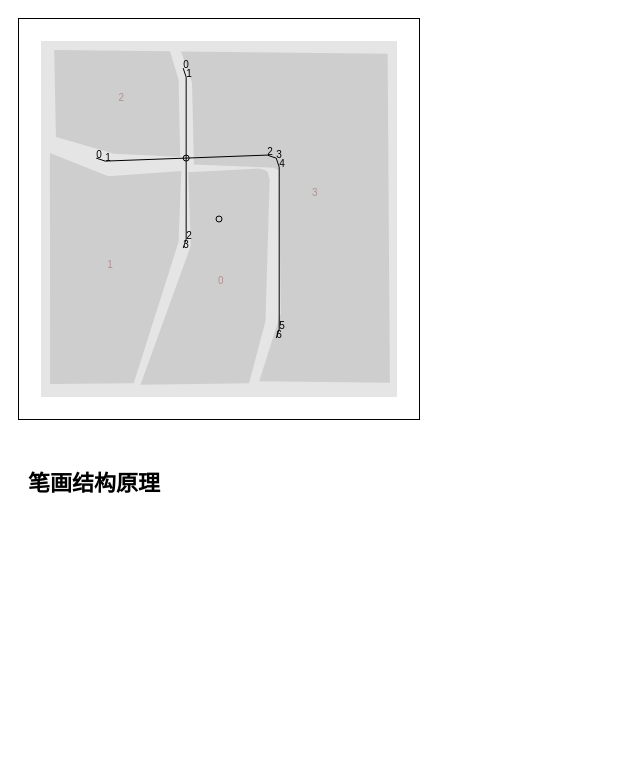
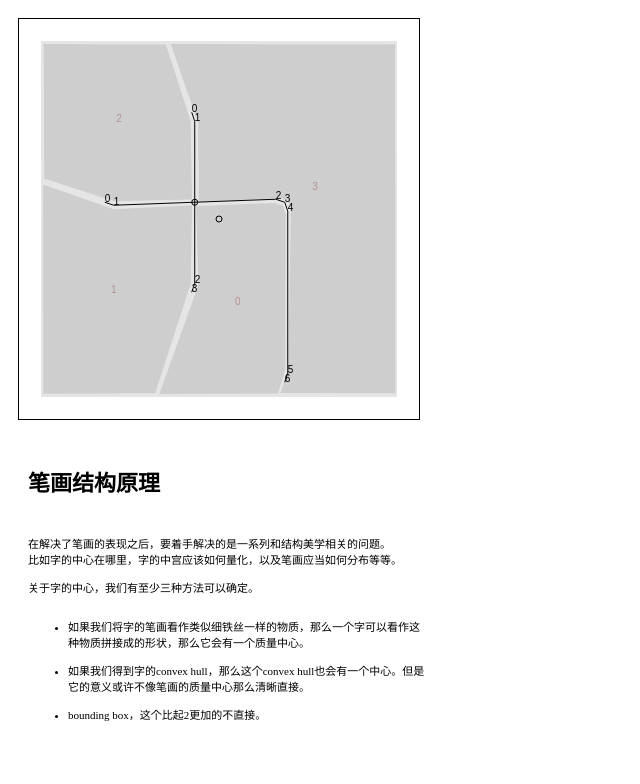
Before and after one commit to marvintau/typedef, a plain HTML site: page index.html in a window 1280 px wide. Shown: the whole page, without its empty margins (0-640 px from the left). Drawn offline with Linux system fonts and the light colour scheme.

Commit message:
added seg

```diff
--- a/Bound.js
+++ b/Bound.js
@@ -1,5 +1,5 @@
 
-var BOUND_OFFSET = 0.04;
+var BOUND_OFFSET = 0.02;
 
 class Bound {
     constructor(bound){
@@ -9,11 +9,21 @@ class Bound {
         this.children = [];
     }
 
+    centerStroke(){
+        let massPoints = [];
+        for (let stroke of this.strokes){
+            massPoints.push(...stroke.sample());
+        }
+        let massCenter = massPoints.reduce((center, massPoint) => center.add(massPoint), new Vec(0, 0)).mult(1/massPoints.length);
+
+        for (let stroke of this.strokes){
+            stroke.trans((new Vec(0, 0)).sub(massCenter));
+        }
+    }
+
     addStroke(strokeSpec, attr={}){
 
-        let centroid = toPolyCentroid(this.bound),
-            len = Math.sqrt(toPolyArea(toSegs(closePath(this.bound)))),
-            stroke = strokeSpec.toStroke(centroid);
+        let stroke = strokeSpec.toStroke();
 
         if (attr.cross) {
             let {at, by} = attr.cross;
@@ -24,23 +34,27 @@ class Bound {
         }
 
         this.strokes.push(stroke);
+        this.centerStroke();
+    }
 
-        if (attr.splitting) {
+    splitByStroke(){
+        for (let stroke of this.strokes)
             if(this.children.length === 0){
                 let {left, right} = stroke.splitBound(this.bound);
 
-                this.children.push(new Bound(polyShrinkByLength(left,  BOUND_OFFSET)));
-                this.children.push(new Bound(polyShrinkByLength(right, BOUND_OFFSET)));
+                this.children.push(new Bound(left));
+                this.children.push(new Bound(right));
             } else {
                 let newChildren = [];
                 while(this.children.length > 0 ) {
                     let {left, right} = stroke.splitBound(this.children.splice(0, 1)[0].bound);
-                    newChildren.push(new Bound(polyShrinkByLength(left,  BOUND_OFFSET)));
-                    newChildren.push(new Bound(polyShrinkByLength(right, BOUND_OFFSET)));
+                    newChildren.push(new Bound(left));
+                    newChildren.push(new Bound(right));
                 }
                 this.children = newChildren;
             }
-        }
+
+        this.children.forEach(child => child.shrink(BOUND_OFFSET));
     }
 
     getChildByPath(pathArray){
@@ -50,6 +64,19 @@ class Bound {
         }
         return ref;
     }
+
+    shrink(len){
+        let centroid = toPolyCentroid(this.bound);
+
+        let shrinked = [];
+        for (let vec of this.bound) {
+            let mag = vec.sub(centroid).mag();
+            shrinked.push(vec.sub(centroid).mult((mag - len) / mag).add(centroid));
+        }
+
+        this.bound = shrinked;
+    }
+
 
     draw(ctx, num){
         ctx.drawBound(this.bound, num);
--- a/Geom.js
+++ b/Geom.js
@@ -5,14 +5,14 @@ function toSegs(vecList){
 
     let segs = [];
     while(most.length > 0){
-        segs.push([most.pop(), rest.pop()]);
+        segs.push(new Seg(most.pop(), rest.pop()));
     }
     segs.reverse();
     return segs;
 }
 
 function segLengths(segs){
-    return segs.map(([hd, tl]) => tl.sub(hd).mag());
+    return segs.map((seg) => seg.len());
 }
 
 function closePath(vecList){
@@ -20,15 +20,15 @@ function closePath(vecList){
 }
 
 function toPolyArea(polySegs){
-    return polySegs.map(seg => seg[0].cross(seg[1])).sum()/2;
+    return polySegs.map(seg => seg.incross()).sum()/2;
 }
 
 function toPolyCentroid(vecList){
     let polySegs = toSegs(vecList.concat(vecList[0].copy())),
         polyArea = toPolyArea(polySegs),
-        xPairSums = polySegs.map(seg => seg[0].x + seg[1].x),
-        yPairSums = polySegs.map(seg => seg[0].y + seg[1].y),
-        crosses = polySegs.map(seg => seg[0].cross(seg[1]));
+        xPairSums = polySegs.map(seg => seg.head.x + seg.tail.x),
+        yPairSums = polySegs.map(seg => seg.head.y + seg.tail.y),
+        crosses = polySegs.map(seg => seg.incross());
 
     let centroid = new Vec(0, 0);
     // console.log(vecList,  xPairSums, yPairSums, crosses, polyArea);
@@ -41,47 +41,6 @@ function toPolyCentroid(vecList){
     }
 
     return centroid;
-}
-
-function polyShrinkByLength(vecList, len){
-    let polyCentroid = toPolyCentroid(vecList);
-
-    let shrinked = [];
-    for (let vec of vecList) {
-        let mag = vec.sub(polyCentroid).mag();
-        shrinked.push(vec.sub(polyCentroid).mult((mag - len) / mag).add(polyCentroid));
-    }
-
-    return shrinked;
-}
-
-// https://en.wikipedia.org/wiki/Line%E2%80%93line_intersection#Given_two_points_on_each_line
-//
-// note that:
-// |x1-x3 x3-x4|
-// |           | (determinant) is equivalent to
-// |y1-y3 y3-y4|
-//
-// cross((x1-x3, y1-y3), (x3-x4, y3-y4)), or
-//
-// cross(P1-P3, P3-P4)
-
-function segVecCross(head1, tail1, head2, tail2){
-    let h1h2 = head1.sub(head2),
-        h1t1 = head1.sub(tail1),
-        h2t2 = head2.sub(tail2),
-        detT = h1h2.cross(h2t2),
-        detU = h1t1.cross(h1h2),
-        detS = h1t1.cross(h2t2),
-        t = detT/detS,
-        u = -detU/detS,
-        p = head1.add(tail1.sub(head1).mult(t));
-
-    return {t, u, p}
-}
-
-function segCross(seg1, seg2){
-    return segVecCross(seg1[0], seg1[1], seg2[0], seg2[1]);
 }
 
 function diameter(angle, polyList){
@@ -98,5 +57,5 @@ function diameter(angle, polyList){
         }
     }
 
-    return resSeg[0].sub(resSeg[1]).mag();
+    return resseg.head.sub(resseg.tail).mag();
 }
--- a/Main.js
+++ b/Main.js
@@ -50,12 +50,18 @@ let strokes = [];
     addStroke('hengzhe', new StrokeSpec(getStroke('heng').toSpec()));
     getStroke('hengzhe').addFrag(getStroke('shu').toSpec());
 
-    sketch.addStroke(getStroke('hengzhe'), {splitting: true})
-    sketch.addStroke(getStroke('shu'), {splitting: true, cross:{by:0.5, at:0.25}})
+    sketch.addStroke(getStroke('hengzhe'), {})
+    sketch.addStroke(getStroke('shu'), {cross:{by:0.5, at:0.25}})
+    sketch.splitByStroke();
 
     // sketch.addStroke(getStroke('shu'), {splitting: true})
     // sketch.getChildByPath([0]).addStroke(getStroke('dian'), {splitting: true});
 
+    // let points = sketch.strokes[0].sample(0.05);
+    // for (let point of points){
+    //     ctx.point(point);
+    // }
+
     ctx.point(sketch.strokes[0].pointAt(0.25));
 
     sketch.draw(ctx);
--- /dev/null
+++ b/Seg.js
@@ -0,0 +1,58 @@
+// https://en.wikipedia.org/wiki/Line%E2%80%93line_intersection#Given_two_points_on_each_line
+//
+// note that:
+// |x1-x3 x3-x4|
+// |           | (determinant) is equivalent to
+// |y1-y3 y3-y4|
+//
+// cross((x1-x3, y1-y3), (x3-x4, y3-y4)), or
+//
+// cross(P1-P3, P3-P4)
+
+function segVecCross(head1, tail1, head2, tail2){
+    let h1h2 = head1.sub(head2),
+        h1t1 = head1.sub(tail1),
+        h2t2 = head2.sub(tail2),
+        detT = h1h2.cross(h2t2),
+        detU = h1t1.cross(h1h2),
+        detS = h1t1.cross(h2t2),
+        t = detT/detS,
+        u = -detU/detS,
+        p = head1.add(tail1.sub(head1).mult(t));
+
+    return {t, u, p}
+}
+
+class Seg {
+    constructor(hd, tl){
+        this.head = hd;
+        this.tail = tl;
+    }
+
+    len (){
+        return this.tail.sub(this.head).mag();
+    }
+
+    dir (){
+        return this.tail.sub(this.head).norm();
+    }
+
+    lerp(ratio){
+        return this.head.add(this.tail.sub(this.head).mult(ratio));
+    }
+
+    sample(epoch){
+        let steps = parseInt(this.len() / epoch);
+        return Array(steps).fill(0).map(function(e, i){
+            return this.lerp(i * epoch)
+        }.bind(this));
+    }
+
+    cross(that){
+        return segVecCross(this.head, this.tail, that.head, that.tail);
+    }
+
+    incross(){
+        return this.head.cross(this.tail);
+    }
+}
--- a/Stroke.js
+++ b/Stroke.js
@@ -24,9 +24,16 @@ class Stroke {
                 break;
             }
         }
-        let [hd, tl] = segs[ithSeg];
+        return segs[ithSeg].lerp(1 - lenInSeg/lens[ithSeg]);
+    }
 
-        return tl.add(hd.sub(tl).mult(lenInSeg/lens[ithSeg]));
+    sample(res=0.05){
+        let samples = [];
+        let segs = toSegs(this.vecs);
+        for (let seg of segs){
+            samples.push(...seg.sample(res));
+        }
+        return samples;
     }
 
     splitBound(polyList){
@@ -45,13 +52,13 @@ class Stroke {
             // 1. After handling the first intersection, and there are remaining
             //    segs, we put the first one;
             if(enter !== undefined){
-                intersection.push(seg[0]);
+                intersection.push(seg.head);
             }
             // 2. Handles if the rest segments of line crosses the edge of
             //    the polygon. If the entering index is not marked, then
             //    marked, or mark the leaving index;
             for (let [index, edge] of polySegs.entries()){
-                let {t, u, p} = segCross(seg, edge);
+                let {t, u, p} = seg.cross(edge);
 
                 if(u > 0 && u < 1 && (segIndex === 0 || t > 0) && (segIndex == lineSegs.length - 1 || (t < 1))){
                     if(enter === undefined){
@@ -96,6 +103,11 @@ class Stroke {
         for (let [index, vec] of this.vecs.entries()){
             ctx.text(index, vec);
         }
+
+        // for (let vec of this.sample()){
+        //     console.log(vec);
+        //     ctx.point(vec);
+        // }
         ctx.restore();
     }
 }
--- a/StrokeSpec.js
+++ b/StrokeSpec.js
@@ -46,7 +46,7 @@ class StrokeSpec {
         }
     }
 
-    toStroke(boundCentroid){
+    toStroke(){
         let s = [];
         let [first, ...rest] = this.frags;
 
@@ -59,17 +59,6 @@ class StrokeSpec {
             s = s.concat(fragRest);
         }
 
-        if (boundCentroid === undefined){
-            boundCentroid = new Vec(0, 0);
-        }
-
-        let trans = toPolyCentroid(s).sub(boundCentroid);
-
-        for (let vec of s){
-            vec.isub(trans);
-            // vec.imult(len);
-        }
-
         return new Stroke(s);
     }
 
--- a/Vec.js
+++ b/Vec.js
@@ -215,4 +215,13 @@ class Vec{
     toArray(){
         return [this.x, this.y];
     }
+
+    draw(ctx){
+        ctx.save();
+
+        ctx.strokeStyle = 'gray';
+        ctx.point(this);
+
+        ctx.restore();
+    }
 }
--- a/index.html
+++ b/index.html
@@ -61,6 +61,7 @@ scroll-bar{
 </body>
 
 <script src="./Vec.js"></script>
+<script src="./Seg.js"></script>
 
 <script src="./StrokeSpec.js"></script>
 <script src="./Stroke.js"></script>
@@ -74,6 +75,15 @@ scroll-bar{
 <pre style="width: 400px; white-space: pre-wrap; margin:20px; font-family:'TheSansMono Office';">
 <h1>笔画结构原理</h1>
 
+在解决了笔画的表现之后，要着手解决的是一系列和结构美学相关的问题。
+比如字的中心在哪里，字的中宫应该如何量化，以及笔画应当如何分布等等。
+
+关于字的中心，我们有至少三种方法可以确定。
+<ul>
+<li>如果我们将字的笔画看作类似细铁丝一样的物质，那么一个字可以看作这种物质拼接成的形状，那么它会有一个质量中心。</li>
+<li>如果我们得到字的convex hull，那么这个convex hull也会有一个中心。但是它的意义或许不像笔画的质量中心那么清晰直接。</li>
+<li>bounding box，这个比起2更加的不直接。</li>
+</ul>
 
 
 </pre>
```
